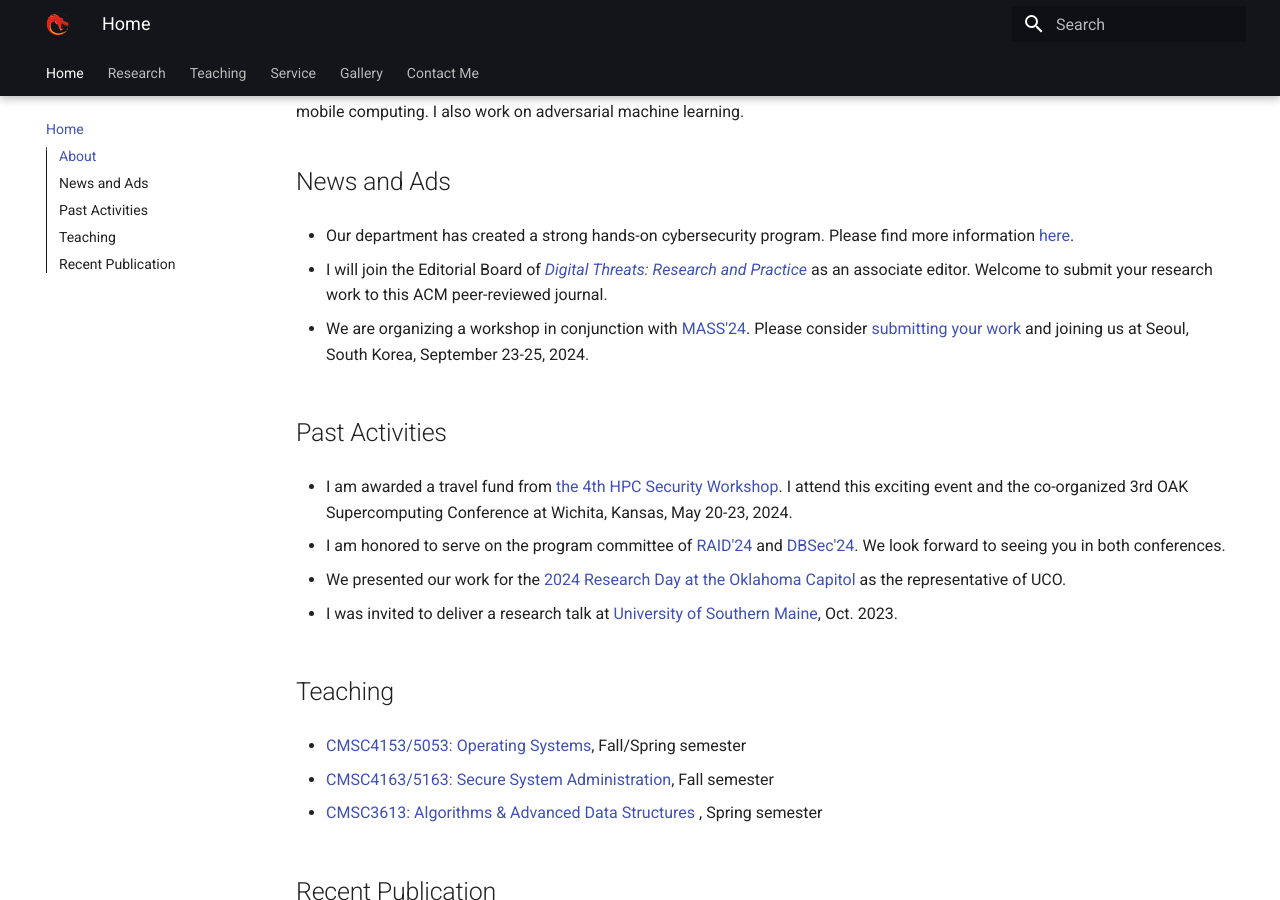
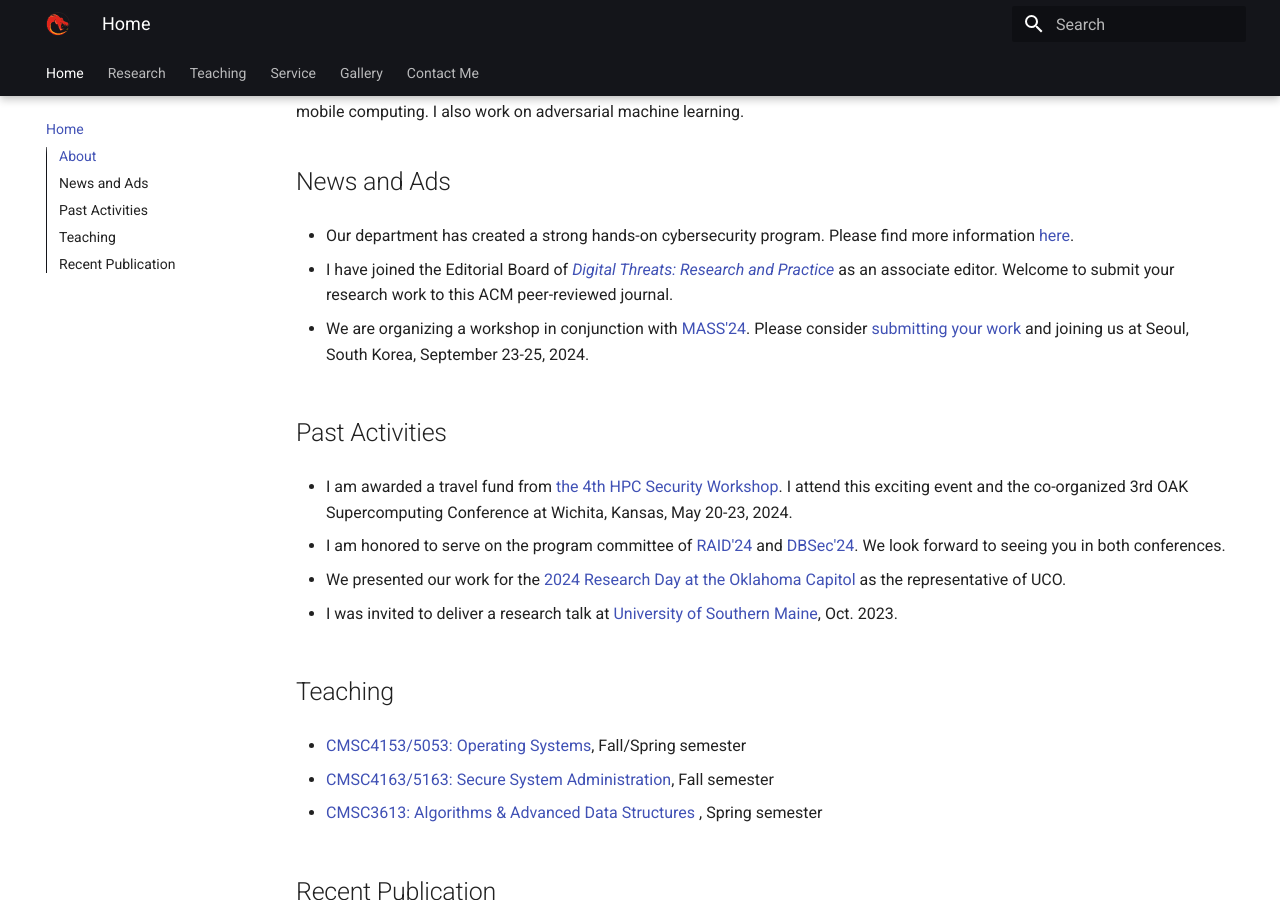
Before and after one commit to fzuo/homepage, an MkDocs documentation site: the page built from docs/index.md, in a window 1280 px wide and 900 px high, scrolled down 619 px. Built offline with MkDocs 1.6.1 and Material for MkDocs 9.7.7, drawn with Linux system fonts in a browser that asks for light colours.

Commit message:
Updating files

```diff
--- a/docs/index.md
+++ b/docs/index.md
@@ -54,7 +54,7 @@ My main research interest is <b>System and Software Security</b>, with a focus o
 
 - Our department has created a strong hands-on cybersecurity program. Please find more information <a href="https://uco-cyber.github.io/education/">here</a>.
 
-- I will join the Editorial Board of <a href="https://dl.acm.org/journal/dtrap">*Digital Threats: Research and Practice*</a> as an associate editor. Welcome to submit your research work to this ACM peer-reviewed journal.
+- I have joined the Editorial Board of <a href="https://dl.acm.org/journal/dtrap">*Digital Threats: Research and Practice*</a> as an associate editor. Welcome to submit your research work to this ACM peer-reviewed journal.
 
 - We are organizing a workshop in conjunction with <a href="https://sites.google.com/view/ieee-mass-2024/home">MASS'24</a>. Please consider <a href="https://ieeemass2024.github.io/ieee-mass-EIVN-2024/">submitting your work</a> and joining us at Seoul, South Korea, September 23-25, 2024.
 
```
